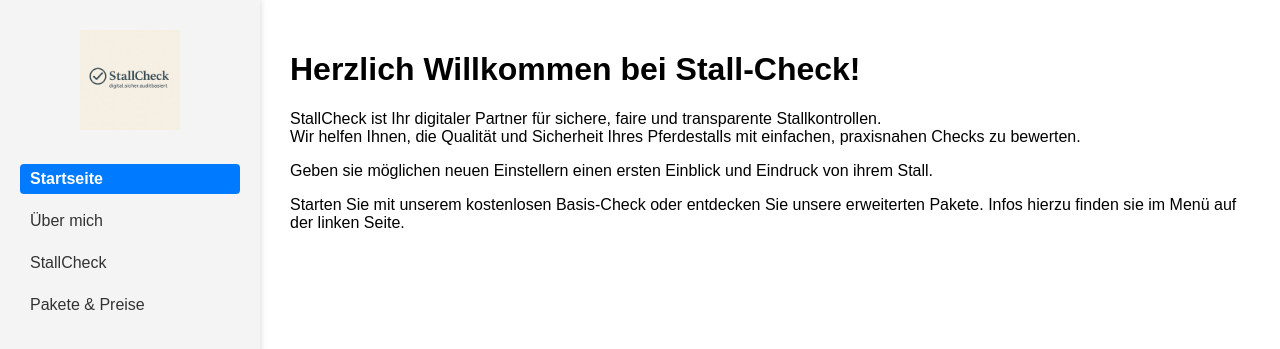
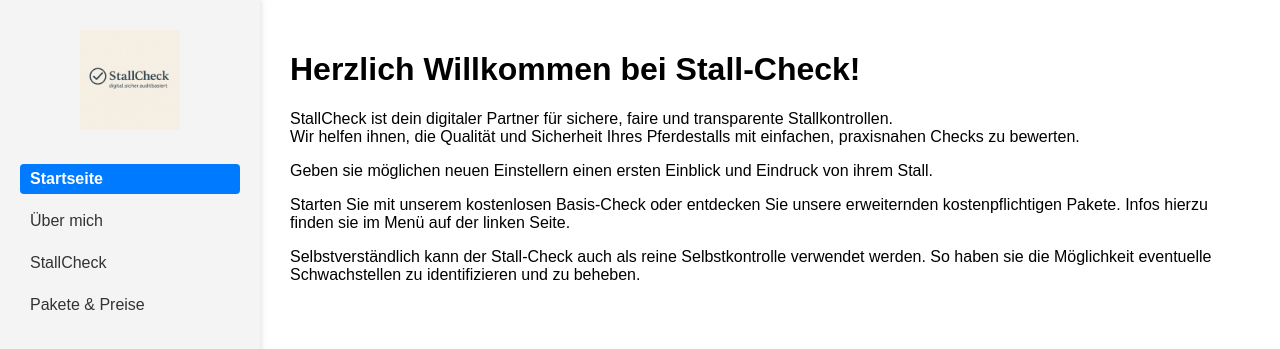
Before and after one commit to Kerstin78/stallcheck, a Jekyll site: the page built from index.md, in a window 1280 px wide. Shown: the top 349 px of the page. Built offline with Jekyll 4.4.1, drawn with Linux system fonts in a browser that asks for light colours.

Commit message:
Update index.md

```diff
--- a/index.md
+++ b/index.md
@@ -5,10 +5,13 @@
 
 # Herzlich Willkommen bei Stall-Check!
 
-StallCheck ist Ihr digitaler Partner für sichere, faire und transparente Stallkontrollen.
-Wir helfen Ihnen, die Qualität und Sicherheit Ihres Pferdestalls mit einfachen, praxisnahen Checks zu bewerten.
+StallCheck ist dein digitaler Partner für sichere, faire und transparente Stallkontrollen.
+Wir helfen ihnen, die Qualität und Sicherheit Ihres Pferdestalls mit einfachen, praxisnahen Checks zu bewerten.
 
 Geben sie möglichen neuen Einstellern einen ersten Einblick und Eindruck von ihrem Stall.
 
-Starten Sie mit unserem kostenlosen Basis-Check oder entdecken Sie unsere erweiterten Pakete.
+Starten Sie mit unserem kostenlosen Basis-Check oder entdecken Sie unsere erweiternden kostenpflichtigen Pakete.
 Infos hierzu finden sie im Menü auf der linken Seite.
+
+Selbstverständlich kann der Stall-Check auch als reine Selbstkontrolle verwendet werden. So haben sie die
+Möglichkeit eventuelle Schwachstellen zu identifizieren und zu beheben.
```
